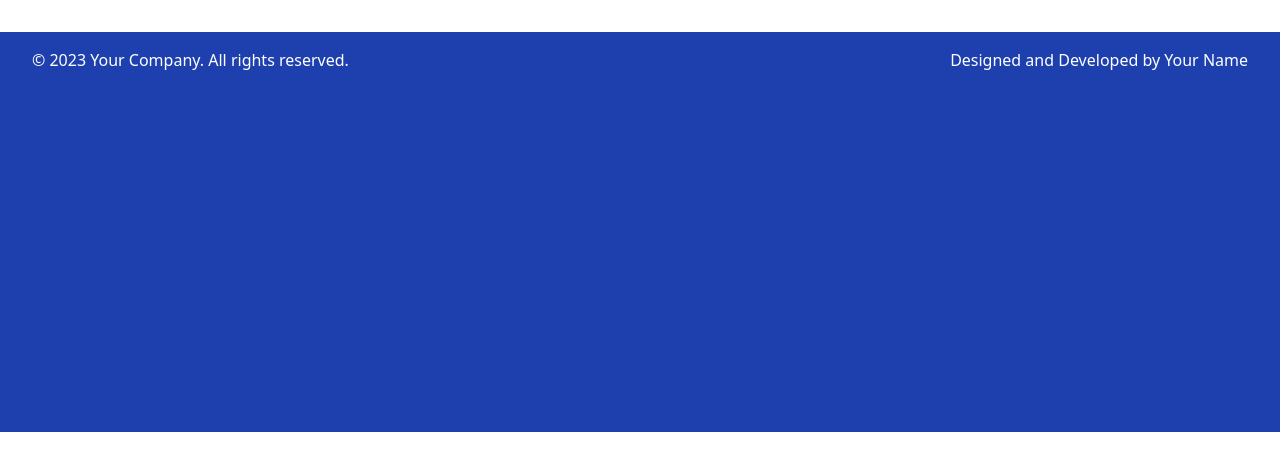
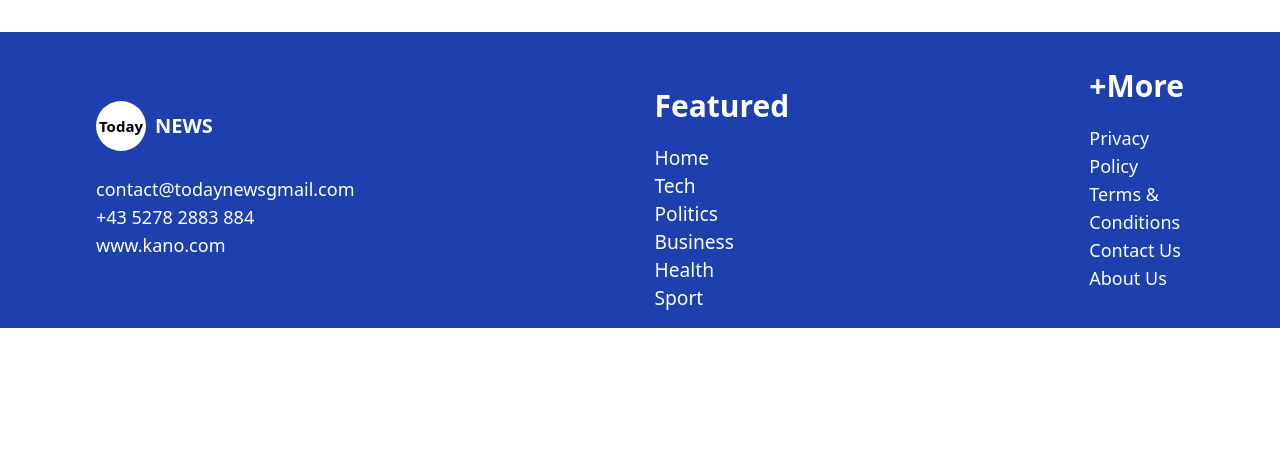
Before and after one commit to Poploner/News-Website, a React (Vite) app: page / in a window 1280 px wide. Shown: the top 470 px of the page. Built offline with nearby package versions, Linux system fonts and the light colour scheme.

Commit message:
your comment

```diff
--- a/src/assets/components/Footer.jsx
+++ b/src/assets/components/Footer.jsx
@@ -1,13 +1,40 @@
+import { Link } from "react-router";
+
 export default function Footer () {
     return (
-        <footer className="bg-blue-800 text-white py-4 mt-8 h-[50vh]">
-            <div className="container mx-auto md:px-8 flex flex-col md:flex-row justify-between items-center ">
-                <p className="text-sm md:text-base">
-                    &copy; 2023 Your Company. All rights reserved.
-                </p>
-                <p className="text-sm md:text-base">
-                    Designed and Developed by Your Name
-                </p>
+        <footer className="bg-blue-800 text-white py-4 mt-8 h-[45h] px-16">
+            <div className="container mx-auto md:px-8 flex flex-col md:flex-row gap-[300px] items-center ">
+                <div>
+               <div className="flex gap-[9px]">
+                 <p className="text-[15px] font-bold inline text-black bg-white w-[50px] h-[50px] rounded-[50%] flex justify-center items-center">Today</p>
+               <span className="inline-block font-bold justify-center items-center gap-2 flex text-xl hover:underline"> NEWS</span>
+               </div>
+                    <div className="flex-col pt-6 gap-2 leading-7 text-lg">
+                    <p className="hover:font-bold hover:underline cursor-pointer block">contact@todaynewsgmail.com</p>
+                    <p className="hover:font-bold hover:underline cursor-pointer block">+43 5278 2883 884</p>
+                    <p className="hover:font-bold hover:underline cursor-pointer block">www.kano.com</p>
+                    </div>
+                </div>
+                <div>
+            <h3 className="text-3xl font-bold mb-[20px] pt-[40px]">Featured</h3>
+            <div className="text-lg">
+                <Link className="nav-link hover:font-bold hover:underline cursor-pointer block" to="/home">Home</Link >
+                <Link className="nav-link hover:font-bold hover:underline cursor-pointer block" to="/Tech">Tech</Link >
+                <Link className="nav-link hover:font-bold hover:underline cursor-pointer block" to="/Politics">Politics</Link >
+                <Link className="nav-link hover:font-bold hover:underline cursor-pointer block" to="/business">Business</Link >
+                <Link className="nav-link hover:font-bold hover:underline cursor-pointer block" to="/health">Health</Link >
+                <Link className="nav-link hover:font-bold hover:underline cursor-pointer block" to="/sports">Sport</Link >
+            </div>
+                </div>
+                <div className="text-lg">
+                <h3 className="text-3xl font-bold mb-[20px]">
+                +More
+                </h3>
+                  <p className="hover:font-bold hover:underline cursor-pointer block">Privacy Policy</p>
+                  <p className="hover:font-bold hover:underline cursor-pointer block">Terms & Conditions</p>
+                  <p className="hover:font-bold hover:underline cursor-pointer block">Contact Us</p>
+                  <p className="hover:font-bold hover:underline cursor-pointer block">About Us</p>
+                </div>
             </div>
         </footer>
             )}
--- a/src/assets/components/Hailth.jsx
+++ b/src/assets/components/Hailth.jsx
@@ -1,3 +1,4 @@
+import Footer from "./Footer"
 import Header from "./Header";
 import { useEffect, useState } from "react";
 
@@ -69,6 +70,7 @@ export default function Hailth() {
         </div>
       )}
     </div>
+    <Footer/>
     </>
   );
 }
--- a/src/assets/components/Home2ca.jsx
+++ b/src/assets/components/Home2ca.jsx
@@ -31,6 +31,14 @@ export default function Home2ca() {
               <h4 className="text-sm font-bold text-gray-900 dark:text-white hover:text-blue-600 line-clamp-2">
                 {item.title}
               </h4>
+               <a
+                href={item.url}
+                target="_blank"
+                rel="noreferrer"
+                className="text-blue-600 mt-3 inline-block font-medium hover:underline"
+              >
+                Read more →
+              </a>
             </div>
           </div>
         </div>
--- a/src/assets/components/Politics.jsx
+++ b/src/assets/components/Politics.jsx
@@ -1,5 +1,6 @@
 import { useEffect, useState } from "react";
 import Header from "./Header";
+import Footer from "./Footer"
 export default function Politics () {
 
     // const savedNews = JSON.parse(localStorage.getItem("politicsNews")) || []
@@ -69,6 +70,7 @@ export default function Politics () {
                     </div>
                   )}
                 </div>
+                <Footer/>
                </>
     )
 }
--- a/src/assets/components/Sport.jsx
+++ b/src/assets/components/Sport.jsx
@@ -1,5 +1,7 @@
 import { useEffect, useState } from "react";
 import Header from "./Header";
+import Footer from "./Footer"
+
 
 
 export default function Sports() {
@@ -68,6 +70,8 @@ export default function Sports() {
           ))}
         </div>
       )}
-    </div></>
+    </div>
+            <Footer />
+            </>
   );
 }
--- a/src/assets/components/Tech.jsx
+++ b/src/assets/components/Tech.jsx
@@ -1,7 +1,8 @@
 import { useEffect, useState } from "react"
 import Header from "./Header"
+import Footer from "./Footer"
 export default function Tech() {
-  const savedNews = JSON.parse(localStorage.getItem("techNews")) || []
+  // const savedNews = JSON.parse(localStorage.getItem("techNews")) || []
   const [articles, setArticles] = useState([]);
   const [loading, setLoading] = useState(true);
 
@@ -69,5 +70,6 @@ export default function Tech() {
             </div>
           )}
         </div>
+        <Footer/>
        </>  )
 }
--- a/src/assets/components/business.jsx
+++ b/src/assets/components/business.jsx
@@ -1,5 +1,7 @@
 import { useEffect, useState } from "react";
 import Header from "./Header";
+import Footer from "./Footer"
+
 export default function Business() {
   const [articles, setArticles] = useState([]);
   const [loading, setLoading] = useState(true);
@@ -68,6 +70,7 @@ export default function Business() {
         </div>
       )}
     </div>
+    <Footer/>
    </>
   );
 }
```
